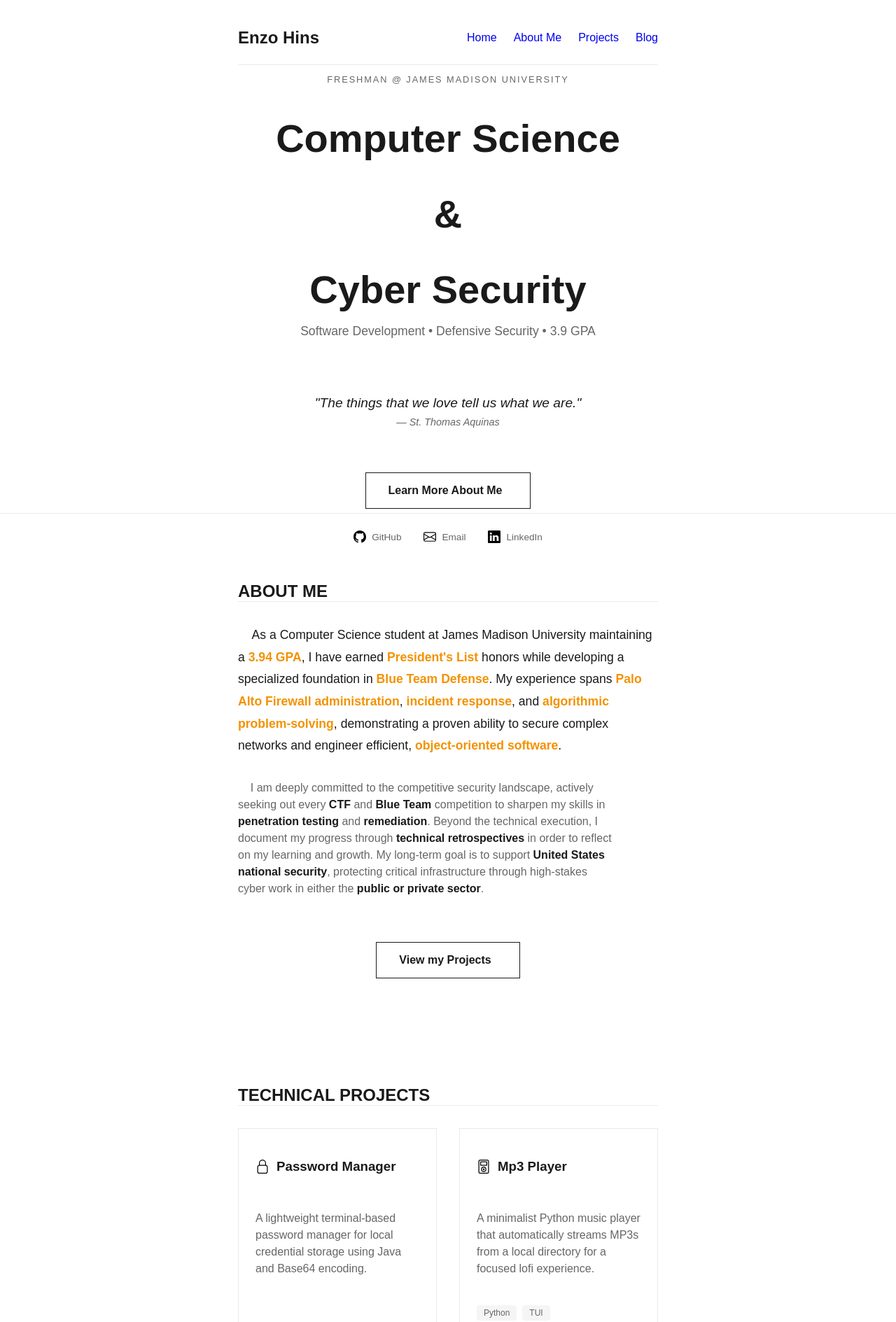
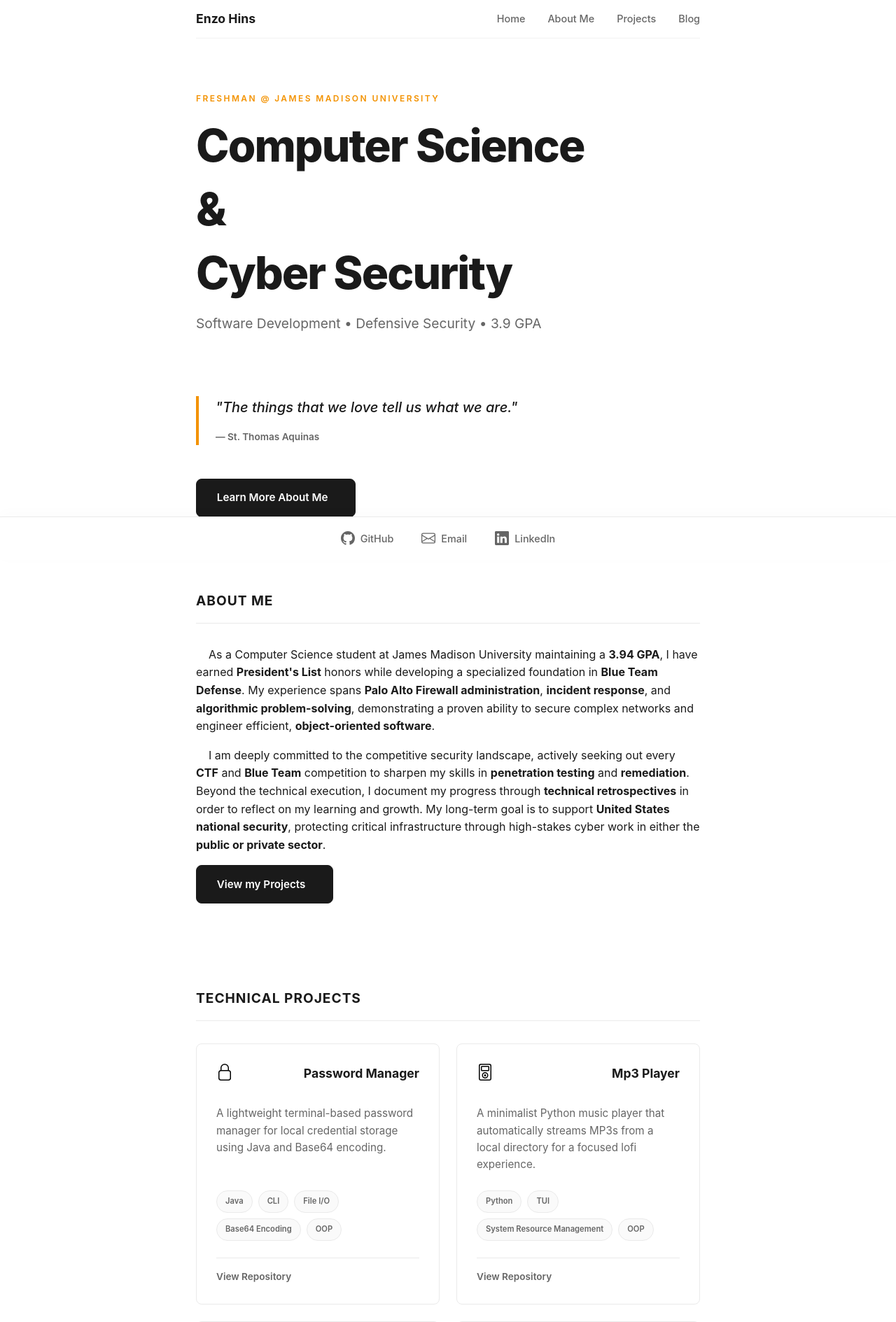
Before and after one commit to SketchyRock/portfolio-web, a Flask app: page / in a window 1280 px wide. Shown: the top 1889 px of the page at 70% size. Run offline with Flask 3, Linux system fonts and the light colour scheme.

Commit message:
New CSS to change website style

```diff
--- a/app.py
+++ b/app.py
@@ -4,7 +4,6 @@ import markdown
 import os
 
 app = Flask(__name__)
-
 
 @app.route("/")
 def home():
--- a/data/projects.json
+++ b/data/projects.json
@@ -25,7 +25,7 @@
         "repo": "https://github.com/SketchyRock/lofi-player"
     },
     {
-        "name": "Technical Writeups & Retrospectives",
+        "name": "Technical Writeups",
         "description": "A centralized collection of technical resources, custom scripts, and performance retrospectives from my cyber defense and programming competitions.",
         "learned": [
             "Markdown",
--- a/static/css/styles.css
+++ b/static/css/styles.css
@@ -1,39 +1,109 @@
 :root {
     --bg: #ffffff;
+    --surface: #fafafa;
+
     --text: #1a1a1a;
     --secondary: #666666;
     --accent: #f39200;
+    --border: #eaeaea;
+    --radius: 8px;
+
+    --shadow-sm: 0 2px 8px rgba(0, 0, 0, 0.04);
+    --shadow-md: 0 8px 24px rgba(0, 0, 0, 0.08);
+    --easing: cubic-bezier(0.25, 0.46, 0.45, 0.94);
+}
+
+
+::selection {
+    background: var(--accent);
+    color: white;
 }
 
 body {
-    font-family: sans-serif;
+
+    font-family: -apple-system, BlinkMacSystemFont, "Segoe UI", Roboto, Helvetica, Arial, sans-serif;
     background: var(--bg);
     color: var(--text);
-    padding: 1rem 1.5rem 8rem 1.5rem;
+    padding: 0 1.5rem 8rem 1.5rem;
+
     display: flex;
     justify-content: center;
     min-height: 100vh;
     margin: 0;
+    line-height: 1.6;
 }
 
 main {
-    max-width: 600px;
+    max-width: 720px;
     width: 100%;
 }
 
+
+.main-header {
+    display: flex;
+    justify-content: space-between;
+    align-items: center;
+
+    padding: 0.8rem 0;
+    position: sticky;
+    top: 0;
+
+    background: rgba(255, 255, 255, 0.85);
+    backdrop-filter: blur(12px);
+    border-bottom: 1px solid rgba(0, 0, 0, 0.05);
+    z-index: 1000;
+    margin-bottom: 2rem;
+}
+
+.main-header h1 {
+    margin: 0;
+    font-size: 1.1rem;
+    font-weight: 700;
+    color: var(--text);
+}
+
+.main-header ul {
+    display: flex;
+    align-items: center;
+    gap: 2rem;
+
+    list-style: none;
+
+    margin: 0;
+    padding: 0;
+}
+
+.main-header li {
+    display: flex;
+
+}
+
+.main-header a {
+    text-decoration: none;
+    color: var(--secondary);
+    font-size: 0.9rem;
+    font-weight: 500;
+    transition: color 0.2s ease;
+}
+
+.main-header a:hover {
+    color: var(--accent);
+}
 
 .fixed-footer {
     position: fixed;
     bottom: 0;
     left: 0;
     width: 100%;
-    background: rgba(255, 255, 255, 0.95);
-    backdrop-filter: blur(10px);
-    border-top: 1px solid #eaeaea;
-    padding: 1.5rem 0;
+    background: rgba(255, 255, 255, 0.9);
+    backdrop-filter: blur(12px);
+    border-top: 1px solid var(--border);
+    padding: 1.2rem 0;
     z-index: 2000;
     display: flex;
     justify-content: center;
+    box-shadow: 0 -4px 20px rgba(0, 0, 0, 0.02);
+
 }
 
 .fixed-footer nav ul {
@@ -41,20 +111,39 @@ main {
     padding: 0;
     margin: 0;
     display: flex;
-    gap: 2rem;
+    gap: 2.5rem;
 }
 
-.fixed-footer a {
+.fixed-footer a,
+.main-header a {
     text-decoration: none;
     color: var(--secondary);
-    font-size: 0.85rem;
+    font-size: 0.9rem;
     font-weight: 500;
-    transition: color 0.2s;
+    transition: color 0.2s ease;
+    display: flex;
+    align-items: center;
+    gap: 8px;
 }
 
-.fixed-footer a:hover {
+.fixed-footer a:hover,
+.main-header a:hover {
     color: var(--accent);
 }
+
+.nav-icon {
+    width: 20px;
+    height: 20px;
+    object-fit: contain;
+    opacity: 0.6;
+    transition: all 0.2s ease;
+}
+
+.nav-icon:hover {
+    opacity: 1;
+    transform: scale(1.1);
+}
+
 
 
 html {
@@ -62,260 +151,230 @@ html {
 }
 
 section {
-    min-height: 80vh;
-    padding-top: 5rem;
-}
+    min-height: auto;
 
-.section-title {
-    font-size: 1.5rem;
-    text-transform: uppercase;
-    margin-top: 1.5rem;
-    border-bottom: 1px solid #eaeaea;
-}
-
-.main-header {
-    display: flex;
-    justify-content: space-between;
-    align-items: center;
-    padding: 1.5rem 0;
-    position: sticky;
-    top: 0;
-    background: white;
-    border-bottom: 1px solid #eaeaea;
-    z-index: 1000;
-}
-
-.main-header h1 {
-    margin: 0;
-    font-size: 1.5rem;
-}
-
-.main-header ul {
-    display: flex;
-    gap: 1.5rem;
-    list-style: none;
-    margin: 0;
-    padding: 0;
-}
-
-
-.fixed-footer a, .main-header a {
-    display: flex;
-    align-items: center;
-    text-decoration: none;
-    gap: 8px;
-}
-
-
-.nav-icon {
-    width: 18px;
-    height: 18px;
-    object-fit: contain;
-    filter: grayscale(100%);
-    transition: filter 0.2s;
-}
-
-.nav-icon:hover {
-    filter: grayscale(0%);
+    padding-top: 3rem;
+    padding-bottom: 3rem;
 }
 
 .hero-section {
     display: flex;
     flex-direction: column;
     justify-content: center;
-    align-items: center;
-    text-align: center;
-    min-height: 75vh;
-    padding: 0 1.5rem;
+    align-items: flex-start;
+
+    text-align: left;
+    min-height: 60vh;
+    padding: 2rem 0;
 }
 
 .eyebrow {
     text-transform: uppercase;
-    letter-spacing: 0.15em;
-    font-size: 0.8rem;
-    color: var(--secondary);
-    margin-bottom: 1rem;
+    letter-spacing: 0.2em;
+    font-size: 0.75rem;
+    font-weight: 600;
+    color: var(--accent);
+    margin-bottom: 1.5rem;
 }
 
 .hero-title {
-    font-size: clamp(2rem, 5vw, 3.5rem);
+    font-size: clamp(2.5rem, 6vw, 4rem);
     font-weight: 800;
-    margin-bottom: 1rem;
-    line-height: 1.1;
+    margin: 0 0 1.5rem 0;
+    line-height: 1.05;
+    letter-spacing: -0.03em;
+    color: var(--text);
 }
 
 .sub-headline {
-    font-size: 1.1rem;
+    font-size: 1.2rem;
     color: var(--secondary);
     font-weight: 400;
-}
-
-.quote-block {
-    margin: 4rem 0;
     max-width: 500px;
-}
-
-.quote-block blockquote {
-    font-style: italic;
-    font-size: 1.2rem;
-    margin: 0;
-    color: var(--text);
-}
-
-.quote-block cite {
-    display: block;
-    margin-top: 0.5rem;
-    font-size: 0.9rem;
-    color: var(--secondary);
+    margin-bottom: 2.5rem;
 }
 
 .cta-button {
     display: inline-flex;
     align-items: center;
-    gap: 8px;
-    padding: 1rem 2rem;
+    gap: 10px;
+    padding: 0.9rem 1.8rem;
+    background: var(--text);
+
     border: 1px solid var(--text);
     text-decoration: none;
-    color: var(--text);
+    color: var(--bg);
     font-weight: 600;
-    transition: all 0.3s ease;
+    font-size: 0.95rem;
+    border-radius: var(--radius);
+    transition: all 0.3s var(--easing);
 }
 
 .cta-button:hover {
-    background: var(--text);
-    color: var(--bg);
+    background: var(--accent);
+    border-color: var(--accent);
+    color: white;
+    transform: translateY(-2px);
+    box-shadow: 0 4px 12px rgba(243, 146, 0, 0.3);
 }
 
-#home {
-    padding-bottom: 4rem;
-}
 
-.impact-statement {
-    margin-top: 2rem;
-    font-size: 1.1rem;
-    line-height: 1.8;
+
+.section-title {
+    font-size: 1.2rem;
+    font-weight: 700;
+    text-transform: uppercase;
+    letter-spacing: 0.05em;
+    margin-top: 1.5rem;
+    margin-bottom: 2rem;
+    border-bottom: 1px solid var(--border);
+    padding-bottom: 1rem;
     color: var(--text);
 }
 
-.impact-statement strong {
-    color: var(--accent);
-    font-weight: 600;
+.quote-block {
+    margin: 3rem 0;
+    padding-left: 1.5rem;
+    border-left: 4px solid var(--accent);
 }
 
-.general-info {
-    margin-top: 2rem;
-    font-size: 1rem;
-    line-height: 1.5;
-    color: var(--secondary);
-    max-width: 90%;
+.quote-block blockquote {
+    font-style: italic;
+    font-size: 1.25rem;
+    margin: 0;
+    color: var(--text);
+    font-weight: 500;
 }
 
-.general-info strong {
-    color: var(--text);
+.quote-block cite {
+    display: block;
+    margin-top: 1rem;
+    font-size: 0.85rem;
     font-weight: 600;
-}
-
-.button-container {
-    display: flex;
-    justify-content: center;
-    align-items: center;
-    margin-top: 4rem;
-    width: 100%;
+    color: var(--secondary);
+    font-style: normal;
 }
 
 .projects-grid {
     display: grid;
-    grid-template-columns: repeat(auto-fit, minmax(280px, 1fr));
-    gap: 2rem;
-    margin-top: 2rem;
+    grid-template-columns: repeat(auto-fit, minmax(300px, 1fr));
+    gap: 1.5rem;
+    margin-top: 1rem;
 }
 
 .project-card {
-    border: 1px solid #eaeaea;
-    padding: 1.5rem;
+    background: var(--bg);
+    border: 1px solid var(--border);
+    border-radius: var(--radius);
+    padding: 1.75rem;
     display: flex;
     flex-direction: column;
-    transition: transform 0.2s ease, border-color 0.2s ease;
+    transition: all 0.3s var(--easing);
+    position: relative;
+
+
+    text-decoration: none;
+    color: var(--text);
+    cursor: pointer;
 }
 
 .project-card:hover {
     border-color: var(--accent);
-    transform: translateY(-4px);
+    transform: translateY(-5px);
+    box-shadow: var(--shadow-md);
+}
+
+.project-card:hover h3 {
+    color: var(--accent);
+}
+
+
+.repo-cta {
+    margin-top: 1.5rem;
+    padding-top: 1rem;
+    border-top: 1px solid var(--border);
+    font-size: 0.85rem;
+    font-weight: 600;
+    color: var(--secondary);
+    display: flex;
+    align-items: center;
+    gap: 8px;
+    transition: color 0.2s;
+}
+
+.project-card:hover .repo-cta {
+    color: var(--text);
 }
 
 .card-header {
     display: flex;
-    align-items: center;
-    gap: 10px;
+    justify-content: space-between;
+    align-items: flex-start;
     margin-bottom: 1rem;
+}
+
+.card-header h3 {
+    margin: 0;
+    font-size: 1.1rem;
 }
 
 .project-icon {
     color: var(--accent);
-    width: 20px;
+    width: 24px;
+    height: 24px;
 }
 
 .project-desc {
-    font-size: 1rem;
-    line-height: 1.5;
+    font-size: 0.95rem;
+    line-height: 1.6;
     color: var(--secondary);
     flex-grow: 1;
+    margin-bottom: 1.5rem;
 }
 
 .tag-container {
     display: flex;
     flex-wrap: wrap;
     gap: 8px;
-    margin: 1.5rem 0;
+    margin-top: auto;
+
 }
 
 .tech-tag {
-    font-size: 0.75rem;
-    background: #f5f5f5;
-    padding: 4px 10px;
-    border-radius: 4px;
+    font-size: 0.7rem;
+    font-weight: 600;
+    background: var(--surface);
+    padding: 6px 12px;
+    border-radius: 20px;
     color: var(--secondary);
+    border: 1px solid var(--border);
 }
 
 .repo-link {
-    font-size: 0.85rem;
-    text-decoration: none;
-    color: var(--text);
-    font-weight: 600;
-    display: flex;
-    align-items: center;
-    gap: 5px;
+    display: none;
+
 }
 
+
 .blog-item {
-    padding: 1.5rem 0;
-    border-bottom: 1px solid #eaeaea;
+    padding: 2rem 0;
+    border-bottom: 1px solid var(--border);
+    transition: background 0.2s;
 }
 
-.blog-item a {
-    text-decoration: none;
-    color: var(--text);
+.blog-item:hover h3 {
+    color: var(--accent);
 }
 
 .blog-item h3 {
     margin: 0 0 0.5rem 0;
-    font-size: 1.2rem;
+    font-size: 1.35rem;
+    transition: color 0.2s;
 }
 
 .blog-item span {
-    font-size: 0.85rem;
-    color: var(--accent);
-    font-weight: 500;
-}
-
-/* Style the actual blog content */
-.prose p {
-    margin-bottom: 1.5rem;
-    line-height: 1.8;
+    font-size: 0.8rem;
+    text-transform: uppercase;
+    letter-spacing: 0.05em;
     color: var(--secondary);
 }
-
-.prose h1, .prose h2 {
-    color: var(--text);
-    margin-top: 2rem;
-}
--- a/templates/index.html
+++ b/templates/index.html
@@ -9,7 +9,8 @@
         <h1 class="hero-title">Computer Science</h1>
         <h1 class="hero-title">&</h1>
         <h1 class="hero-title">Cyber Security</h1>
-        <p class="sub-headline">Software Development • Defensive Security • 3.9 GPA</p>
+        <p class="sub-headline">Software Development • Defensive Security • 3.9
+            GPA</p>
     </div>
 
     <div class="quote-block">
@@ -31,12 +32,17 @@
 
     <div class="impact-statement">
         <p>
-            &nbsp;&nbsp;&nbsp;&nbsp;As a Computer Science student at James Madison University maintaining a <strong>3.94 GPA</strong>,
-            I have earned <strong>President's List</strong> honors while developing a specialized foundation in
+            &nbsp;&nbsp;&nbsp;&nbsp;As a Computer Science student at James
+            Madison University maintaining a <strong>3.94
+                GPA</strong>,
+            I have earned <strong>President's List</strong> honors while
+            developing a specialized foundation in
             <strong>Blue Team Defense</strong>.
-            My experience spans <strong>Palo Alto Firewall administration</strong>, <strong>incident response</strong>,
+            My experience spans <strong>Palo Alto Firewall
+                administration</strong>, <strong>incident response</strong>,
             and
-            <strong>algorithmic problem-solving</strong>, demonstrating a proven ability to secure complex networks and
+            <strong>algorithmic problem-solving</strong>, demonstrating a proven
+            ability to secure complex networks and
             engineer efficient,
             <strong>object-oriented software</strong>.
         </p>
@@ -44,14 +50,20 @@
 
     <div class="general-info">
         <p>
-            &nbsp;&nbsp;&nbsp;&nbsp;I am deeply committed to the competitive security landscape, actively seeking out every <strong>CTF</strong>
+            &nbsp;&nbsp;&nbsp;&nbsp;I am deeply committed to the competitive
+            security landscape, actively seeking out
+            every <strong>CTF</strong>
             and <strong>Blue Team</strong>
-            competition to sharpen my skills in <strong>penetration testing</strong> and <strong>remediation</strong>.
-            Beyond the technical execution, I document my progress through <strong>technical retrospectives</strong> in
+            competition to sharpen my skills in <strong>penetration
+                testing</strong> and <strong>remediation</strong>.
+            Beyond the technical execution, I document my progress through
+            <strong>technical retrospectives</strong> in
             order to reflect
             on my learning and growth.
-            My long-term goal is to support <strong>United States national security</strong>,
-            protecting critical infrastructure through high-stakes cyber work in either the <strong>public or private
+            My long-term goal is to support <strong>United States national
+                security</strong>,
+            protecting critical infrastructure through high-stakes cyber work in
+            either the <strong>public or private
                 sector</strong>.
         </p>
     </div>
@@ -69,21 +81,28 @@
     <h2 class="section-title">Technical Projects</h2>
     <div class="projects-grid">
         {% for project in projects %}
-        <div class="project-card">
+        <a href="{{ project.repo }}" target="_blank" rel="noopener"
+            class="project-card">
+
             <div class="card-header">
-                <img src="{{ url_for('static', filename='img/' + project.icon) }}" alt="icon" class="project-icon">
+                <img
+                    src="{{ url_for('static', filename='img/' + project.icon) }}"
+                    alt class="project-icon">
                 <h3>{{ project.name }}</h3>
             </div>
+
             <p class="project-desc">{{ project.description }}</p>
+
             <div class="tag-container">
                 {% for tech in project.learned %}
                 <span class="tech-tag">{{ tech }}</span>
                 {% endfor %}
             </div>
-            <a href="{{ project.repo }}" target="_blank" rel="noopener" class="repo-link">
+
+            <span class="repo-cta">
                 View Repository <i data-lucide="github"></i>
+            </span>
         </a>
-        </div>
         {% endfor %}
     </div>
 </section>
```
Also changed, not shown: README.md, 1 other file. Lines whose indentation alone changed are shown as unchanged.
